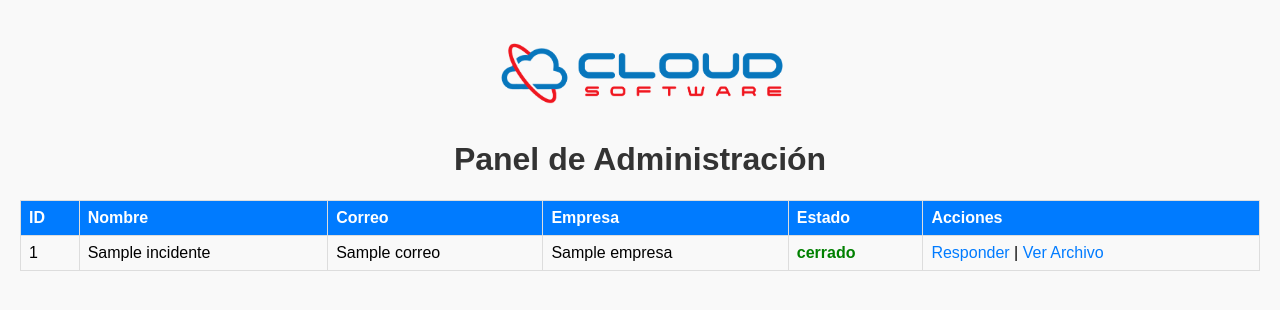
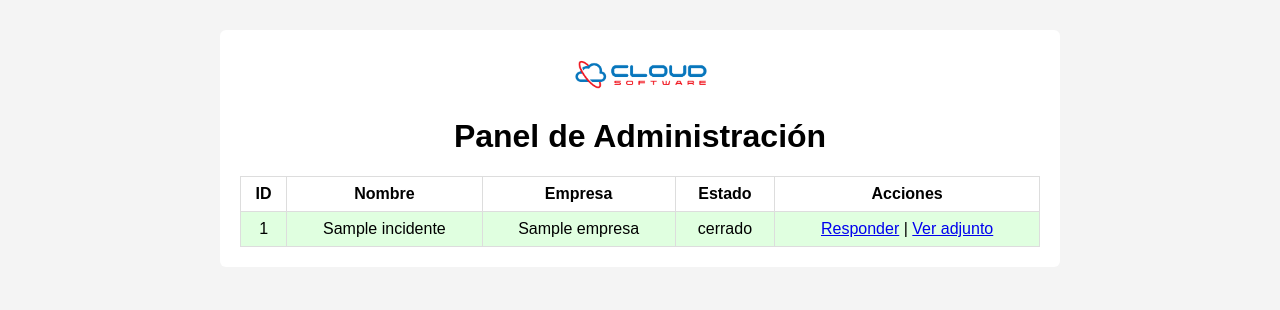
Before and after one commit to flasso/sistema-soporte, a Flask app: page /admin in a window 1280 px wide. Shown: the top 310 px of the page. Run offline with Flask 3, Linux system fonts and the light colour scheme; a database or web service that is not in the repository returns one stand-in record (values such as "Sample title"); some libraries are stand-ins or nearby versions.

Commit message:
ultima version

```diff
--- a/static/style.css
+++ b/static/style.css
@@ -1,99 +1,67 @@
 body {
     font-family: Arial, sans-serif;
-    margin: 20px;
-    background-color: #f9f9f9;
+    background: #f4f4f4;
+    margin: 0;
+    padding: 0;
+}
+
+.container {
+    max-width: 800px;
+    margin: 30px auto;
+    background: #fff;
+    padding: 20px;
+    border-radius: 6px;
+}
+
+.logo {
+    display: block;
+    margin: 0 auto 20px auto;
+    max-width: 150px;
 }
 
 h1 {
-    color: #333;
     text-align: center;
-}
-
-form {
-    max-width: 600px;
-    margin: 0 auto;
-    background: #fff;
-    padding: 20px;
-    border-radius: 8px;
-    box-shadow: 0 2px 5px rgba(0,0,0,0.1);
 }
 
 form label {
     display: block;
     margin-top: 10px;
-    font-weight: bold;
 }
 
-form input[type="text"],
-form input[type="email"],
-form input[type="file"],
-form select,
-form textarea {
+form input, form select, form textarea, form button {
     width: 100%;
     padding: 8px;
     margin-top: 5px;
-    border: 1px solid #ccc;
-    border-radius: 4px;
-    box-sizing: border-box;
-}
-
-form textarea {
-    resize: vertical;
-    height: 100px;
 }
 
 form button {
-    margin-top: 20px;
-    padding: 10px 20px;
-    background-color: #007BFF;
+    background: #007bff;
     color: white;
     border: none;
-    border-radius: 4px;
     cursor: pointer;
+    margin-top: 15px;
 }
 
 form button:hover {
-    background-color: #0056b3;
+    background: #0056b3;
 }
 
 table {
-    width: 90%;
-    margin: 20px auto;
+    width: 100%;
     border-collapse: collapse;
+    margin-top: 20px;
 }
 
-table th,
-table td {
+table th, table td {
     border: 1px solid #ddd;
     padding: 8px;
-    text-align: left;
-}
-
-table th {
-    background-color: #007BFF;
-    color: white;
+    text-align: center;
 }
 
 .pendiente {
-    color: red;
-    font-weight: bold;
+    background-color: #ffe0e0;
 }
 
 .cerrado {
-    color: green;
-    font-weight: bold;
+    background-color: #e0ffe0;
 }
-
-a {
-    color: #007BFF;
-    text-decoration: none;
-}
-
-a:hover {
-    text-decoration: underline;
-}
-
-img {
-    display: block;
-    margin: 0 auto 20px auto;
-}
--- a/templates/admin.html
+++ b/templates/admin.html
@@ -2,42 +2,32 @@
 <html lang="es">
 <head>
 <meta charset="UTF-8">
-<title>Panel de Administración</title>
+<title>Admin - Incidentes</title>
 <link rel="stylesheet" href="{{ url_for('static', filename='style.css') }}">
-<style>
-table { border-collapse: collapse; width: 100%; }
-th, td { border: 1px solid #ddd; padding: 8px; }
-th { background-color: #f2f2f2; }
-.pendiente { color: red; }
-.cerrado { color: green; }
-</style>
 </head>
 <body>
-    <img src="{{ url_for('static', filename='logo.png') }}" alt="Logo" style="max-height: 100px;">
+<div class="container">
+    <img src="{{ url_for('static', filename='logo.png') }}" alt="Logo" class="logo">
     <h1>Panel de Administración</h1>
     <table>
-        <thead>
         <tr>
-                <th>ID</th><th>Nombre</th><th>Correo</th><th>Empresa</th><th>Estado</th><th>Acciones</th>
+            <th>ID</th><th>Nombre</th><th>Empresa</th><th>Estado</th><th>Acciones</th>
         </tr>
-        </thead>
-        <tbody>
-            {% for i in incidentes %}
-            <tr>
-                <td>{{ i.id }}</td>
-                <td>{{ i.nombre }}</td>
-                <td>{{ i.correo }}</td>
-                <td>{{ i.empresa }}</td>
-                <td class="{{ i.estado }}">{{ i.estado }}</td>
+        {% for incidente in incidentes %}
+        <tr class="{{ 'cerrado' if incidente.estado == 'cerrado' else 'pendiente' }}">
+            <td>{{ incidente.id }}</td>
+            <td>{{ incidente.nombre }}</td>
+            <td>{{ incidente.empresa }}</td>
+            <td>{{ incidente.estado }}</td>
             <td>
-                    <a href="{{ url_for('responder', id=i.id) }}">Responder</a>
-                    {% if i.archivo %}
-                        | <a href="/uploads/{{ i.archivo }}">Ver Archivo</a>
+                <a href="/responder/{{ incidente.id }}">Responder</a>
+                {% if incidente.archivo %}
+                | <a href="{{ url_for('uploads', filename=incidente.archivo) }}" target="_blank">Ver adjunto</a>
                 {% endif %}
             </td>
         </tr>
         {% endfor %}
-        </tbody>
     </table>
+</div>
 </body>
 </html>
```
Also changed, not shown: templates/gracias.html (+7 -3 lines), templates/responder.html (+25 -14 lines). Lines whose indentation alone changed are shown as unchanged.
